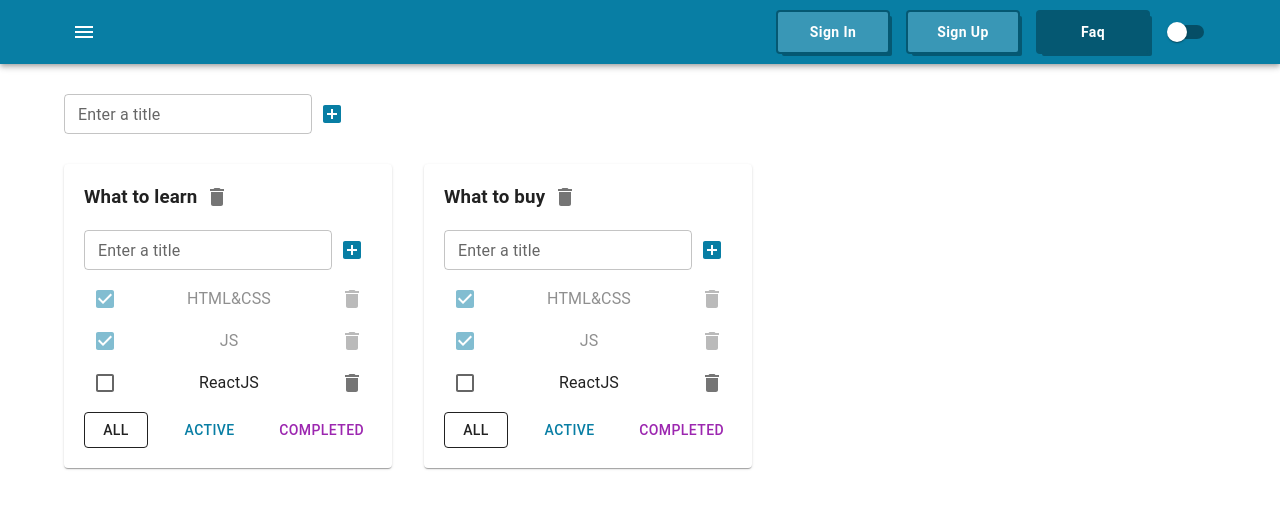
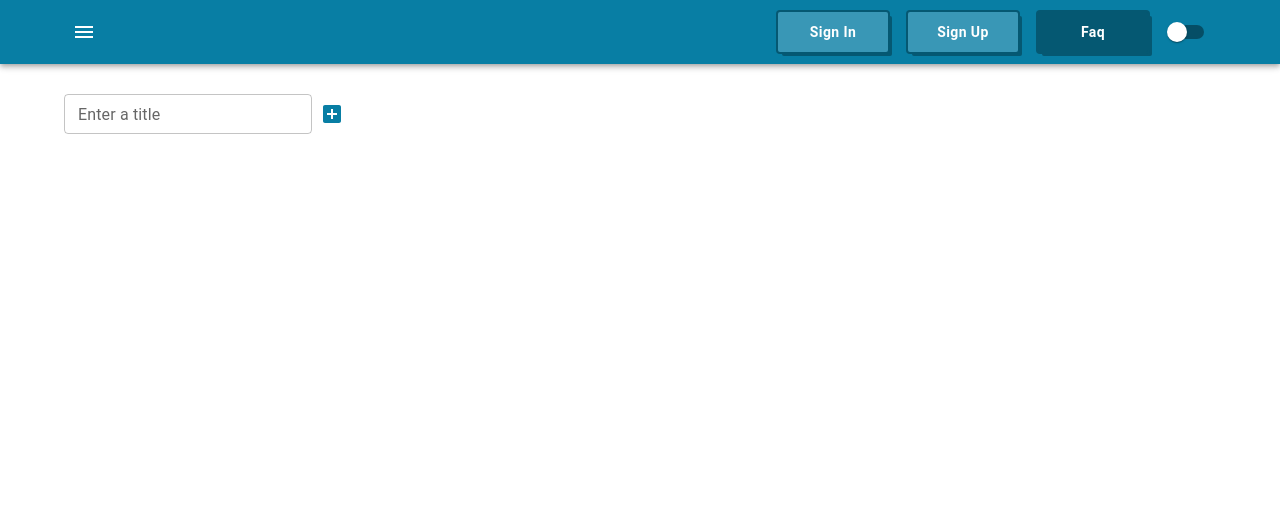
Before and after one commit to L1bertyCode/todolist-react, a React (Vite) app: page / in a window 1280 px wide. Shown: the top 508 px of the page. Built offline with nearby package versions, Linux system fonts and the light colour scheme.

Commit message:
ch A(crTl,chTlT,chTlF,dlTl)

```diff
--- a/src/App.tsx
+++ b/src/App.tsx
@@ -1,4 +1,4 @@
-import { useState } from 'react';
+import { useReducer, useState } from 'react';
 import './App.css';
 import { TodolistItem } from './TodolistItem/TodolistItem';
 import { v1 } from 'uuid';
@@ -17,6 +17,7 @@ import { NavButton } from './NavButton/NavButton';
 import { createTheme, ThemeProvider } from '@mui/material/styles';
 import Switch from '@mui/material/Switch';
 import CssBaseline from '@mui/material/CssBaseline';
+import { changeTodolistFilterAC, changeTodolistTitleAC, createTodolistAC, deleteTodolistAC, todolistsReducer } from './model/todolists-reducer';
 
 type ThemeMode = 'dark' | 'light';
 
@@ -51,27 +52,28 @@ export const App = () => {
     setThemeMode(themeMode === 'light' ? 'dark' : 'light');
   };
 
-  const todolistId1 = v1();
-  const todolistId2 = v1();
-
-  const [todolists, setTodolists] = useState<Todolist[]>([
-    { id: todolistId1, title: 'What to learn', filter: 'all' },
-    { id: todolistId2, title: 'What to buy', filter: 'all' },
-  ]);
+  // const todolistId1 = v1();
+  // const todolistId2 = v1();
+  const [todolists, dispatchToTodolists] = useReducer(todolistsReducer, []);
+  const [tasks, setTasks] = useState<TasksState>({});
+  // const [todolists, setTodolists] = useState<Todolist[]>([
+  //   { id: todolistId1, title: 'What to learn', filter: 'all' },
+  //   { id: todolistId2, title: 'What to buy', filter: 'all' },
+  // ]);
 
 
-  const [tasks, setTasks] = useState<TasksState>({
-    [todolistId1]: [
-      { id: v1(), title: 'HTML&CSS', isDone: true },
-      { id: v1(), title: 'JS', isDone: true },
-      { id: v1(), title: 'ReactJS', isDone: false },
-    ],
-    [todolistId2]: [
-      { id: v1(), title: 'HTML&CSS', isDone: true },
-      { id: v1(), title: 'JS', isDone: true },
-      { id: v1(), title: 'ReactJS', isDone: false },
-    ],
-  });
+  // const [tasks, setTasks] = useState<TasksState>({
+  //   [todolistId1]: [
+  //     { id: v1(), title: 'HTML&CSS', isDone: true },
+  //     { id: v1(), title: 'JS', isDone: true },
+  //     { id: v1(), title: 'ReactJS', isDone: false },
+  //   ],
+  //   [todolistId2]: [
+  //     { id: v1(), title: 'HTML&CSS', isDone: true },
+  //     { id: v1(), title: 'JS', isDone: true },
+  //     { id: v1(), title: 'ReactJS', isDone: false },
+  //   ],
+  // });
 
 
   const deleteTask = (todolistId: string, taskId: string) => {
@@ -79,7 +81,8 @@ export const App = () => {
   };
 
   const filterTasks = (todolistId: string, filter: FilterValues) => {
-    setTodolists([...todolists.map(tl => tl.id === todolistId ? { ...tl, filter } : tl)]);
+    // setTodolists([...todolists.map(tl => tl.id === todolistId ? { ...tl, filter } : tl)]);
+    dispatchToTodolists(changeTodolistFilterAC({ id: todolistId, filter }));
   };
 
   const createTask = (todolistId: string, title: string) => {
@@ -91,21 +94,26 @@ export const App = () => {
   };
 
   const deleteTodolist = (todolistId: string) => {
-    setTodolists([...todolists.filter(tl => tl.id !== todolistId)]);
-    delete tasks[todolistId];
+    // setTodolists([...todolists.filter(tl => tl.id !== todolistId)]);
+    // delete tasks[todolistId];
+    dispatchToTodolists(deleteTodolistAC(todolistId));
   };
 
   const createTodolist = (title: string) => {
-    const todolistId = v1();
-    setTodolists([...todolists, { id: todolistId, title, filter: "all" }]);
-    setTasks({ ...tasks, [todolistId]: [] });
+    // const todolistId = v1();
+    // setTodolists([...todolists, { id: todolistId, title, filter: "all" }]);
+    // setTasks({ ...tasks, [todolistId]: [] });
+    const action = createTodolistAC(title);
+    dispatchToTodolists(action);
+    setTasks({ ...tasks, [action.payload.id]: [] });
   };
 
   const changeTaskTitle = (todolistId: string, taskId: string, title: string) => {
     setTasks({ ...tasks, [todolistId]: [...tasks[todolistId].map(t => t.id === taskId ? { ...t, title } : t)] });
   };
   const changeTodolistTitle = (todolistId: string, title: string) => {
-    setTodolists([...todolists.map(tl => tl.id === todolistId ? { ...tl, title: title } : tl)]);
+    // setTodolists([...todolists.map(tl => tl.id === todolistId ? { ...tl, title: title } : tl)]);
+    dispatchToTodolists(changeTodolistTitleAC({ id: todolistId, title }));
   };
 
   return (
--- a/src/model/todolists-reducer.ts
+++ b/src/model/todolists-reducer.ts
@@ -11,7 +11,8 @@ export const deleteTodolistAC = (id: string) => {
 };
 
 export const createTodolistAC = (title: string) => {
-  return { type: 'create_todolist', payload: { title } } as const;
+  const todolistId = v1();
+  return { type: 'create_todolist', payload: { title, id: todolistId } } as const;
 };
 
 export const changeTodolistTitleAC = ({ id, title }: { id: string, title: string; }) => {
@@ -38,7 +39,7 @@ export const todolistsReducer = (state: Todolist[] = initialState, action: Actio
       return state.filter(tl => tl.id !== action.payload.id);
     }
     case 'create_todolist': {
-      return [...state, { id: v1(), title: action.payload.title, filter: "all" }];
+      return [...state, { id: action.payload.id, title: action.payload.title, filter: "all" }];
     }
     case 'change_todolist_title': {
       return [...state.map(tl => tl.id === action.payload.id ? { ...tl, title: action.payload.title } : tl)];
```
